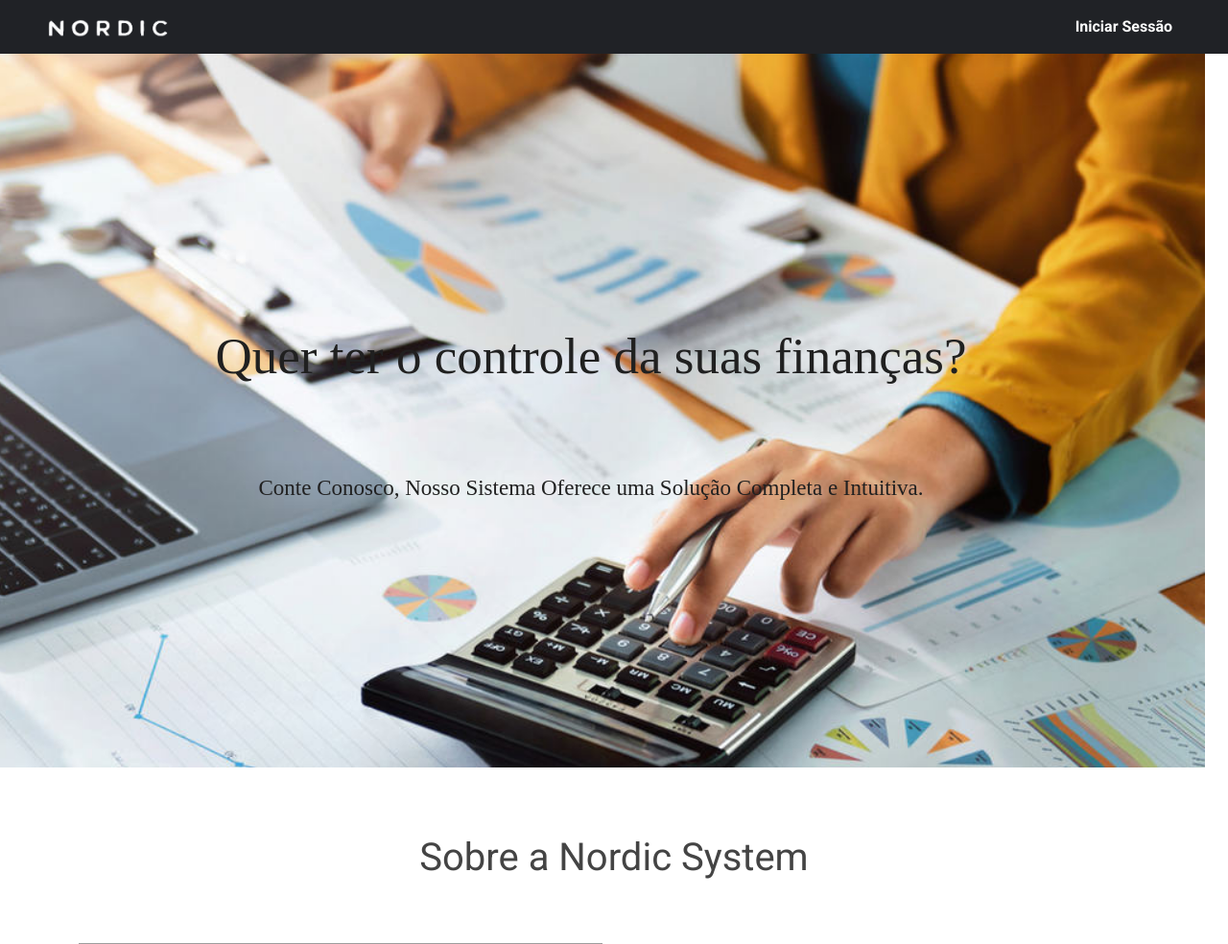
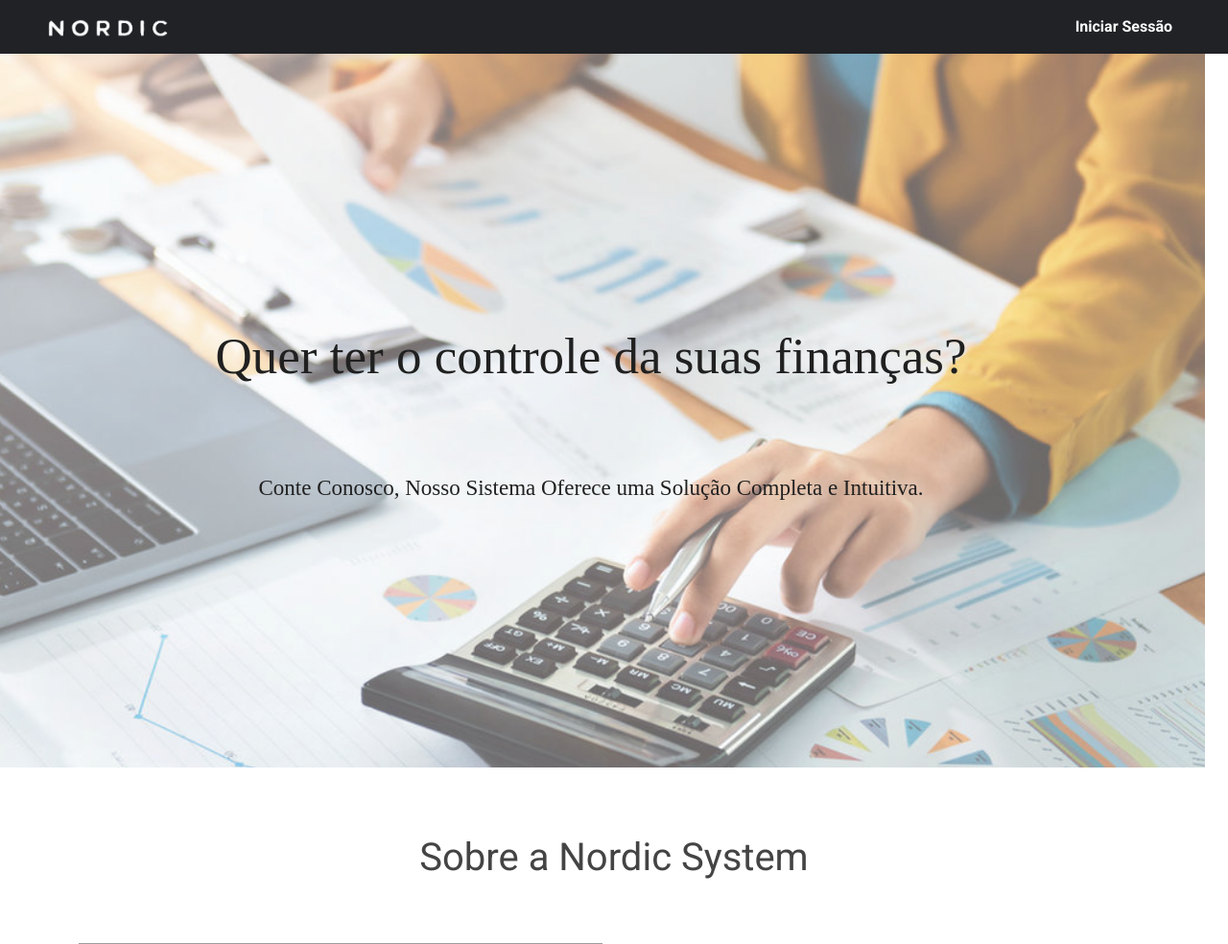
Before and after one commit to guimdavila/Sistema-de-controle-financeiro-PHP-JS-, a PHP site: page /Nordic/ in a window 1280 px wide. Shown: the top 984 px of the page at 96% size. Run offline with PHP 8.4, Linux system fonts and the light colour scheme; some libraries are stand-ins or nearby versions; grey boxes are pictures that could not be loaded.

Commit message:
atualização da img de fundo

```diff
--- a/index.php
+++ b/index.php
@@ -60,7 +60,7 @@
                 <!--"Fotos e classes de transição da foto -->
                 <div class="carousel-inner">
                     <div class="carousel-item active">
-                        <img src="dist/img/financas.jpg" class="d-block w-100"
+                        <img src="dist/img/Design sem nome (3).png" class="d-block w-100"
                             alt="Projetos de e-commerce"><!--1 w-100 classe do boostrap para deixar largura = 100%  -->
                         <!-- alt nesse caso utilizado para acessibilidade  -->
                         <div class="carousel-caption d-none d-md-block">
```
Also changed, not shown: dist/img/Design sem nome (3).png (added).
